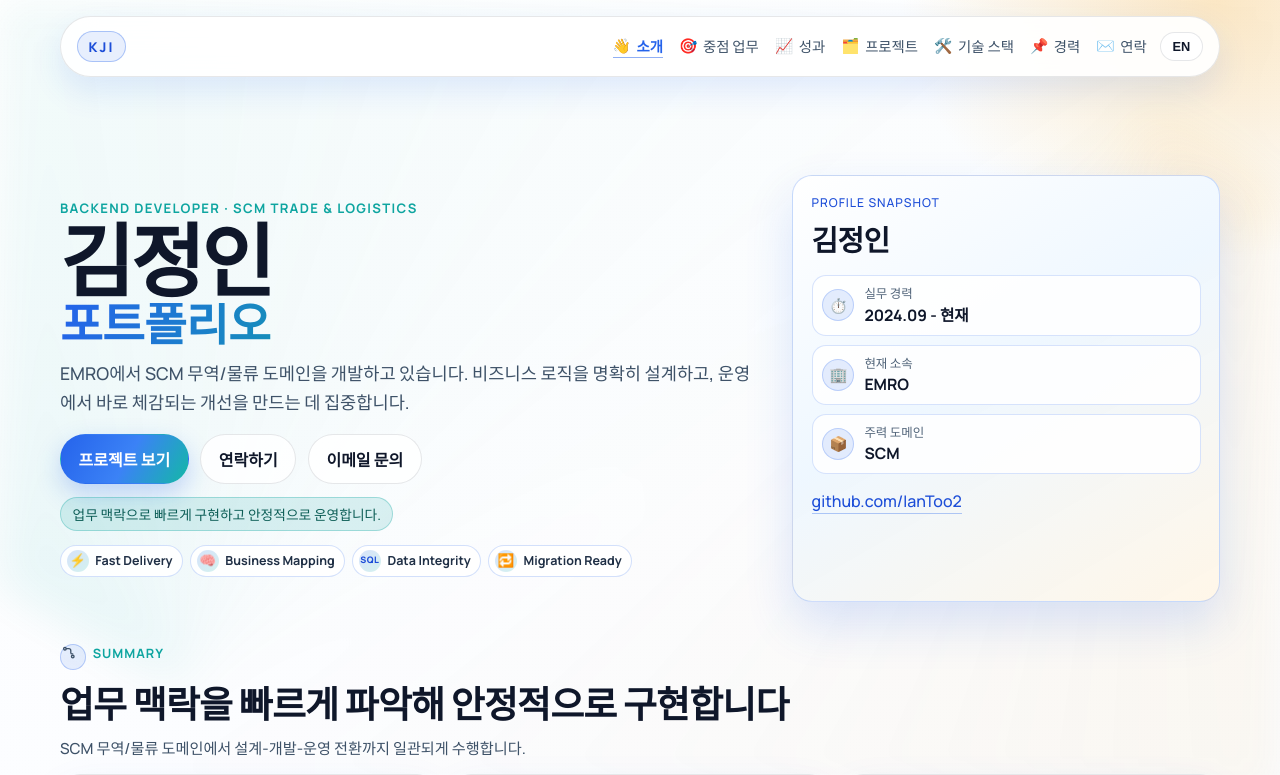
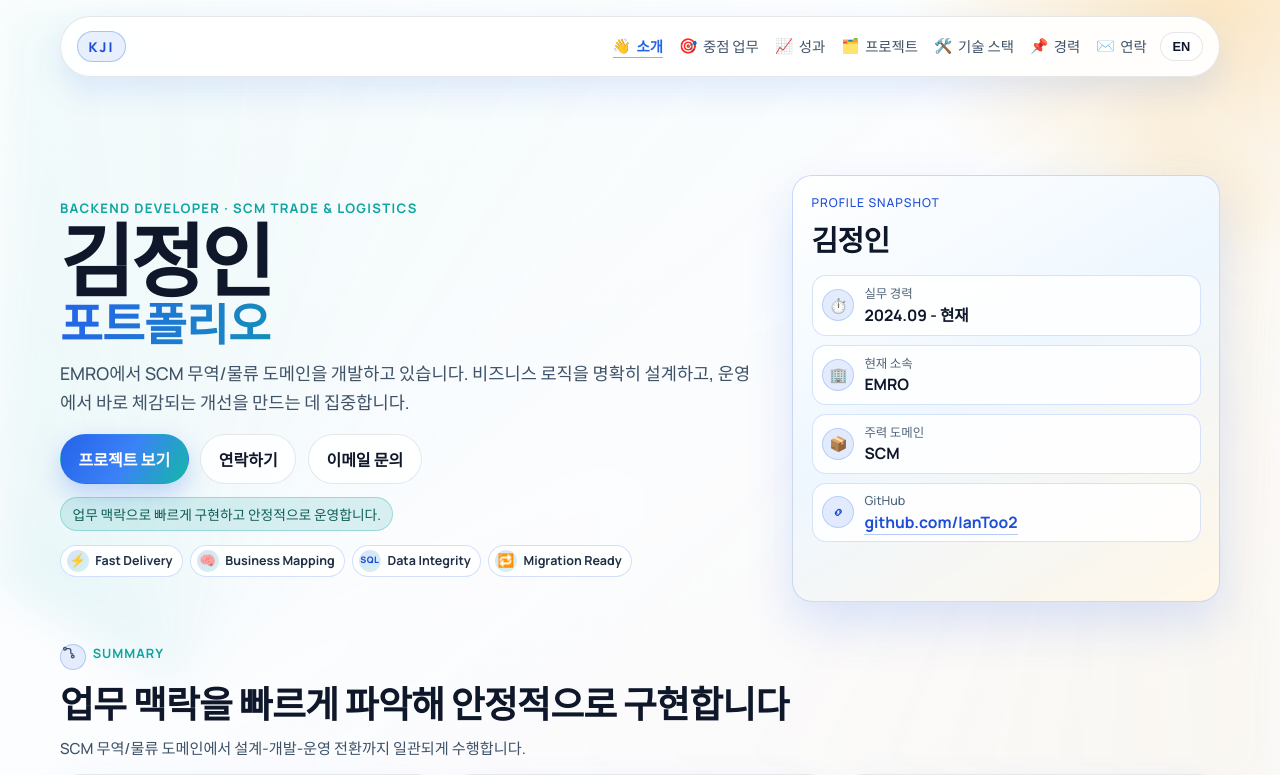
Before and after one commit to IanToo2/portfolio, a React (Vite) app: page / in a window 1280 px wide. Shown: the top 775 px of the page. Built offline with nearby package versions, Linux system fonts and the light colour scheme.

Commit message:
style: align hero snapshot github row with metric card style

```diff
--- a/src/App.jsx
+++ b/src/App.jsx
@@ -119,10 +119,18 @@ export default function App() {
                     </div>
                   </li>
                 ))}
+                <li>
+                  <span className="badge"><Icon type="link" /></span>
+                  <div>
+                    <p>GitHub</p>
+                    <strong>
+                      <a className="hero-panel-link" href={localizedProfile.github} target="_blank" rel="noreferrer">
+                        {localizedProfile.github.replace("https://", "")}
+                      </a>
+                    </strong>
+                  </div>
+                </li>
               </ul>
-              <a href={localizedProfile.github} target="_blank" rel="noreferrer">
-                {localizedProfile.github.replace("https://", "")}
-              </a>
             </aside>
           </div>
         </section>
--- a/src/styles/global.css
+++ b/src/styles/global.css
@@ -404,11 +404,17 @@ a {
   color: #0f172a;
 }
 
-.hero-panel a {
+.hero-panel-link {
   text-decoration: none;
   color: #1d4ed8;
   border-bottom: 1px solid rgba(37, 99, 235, 0.34);
   padding-bottom: 0.08rem;
+  transition: color 160ms ease, border-color 160ms ease;
+}
+
+.hero-panel-link:hover {
+  color: #1e40af;
+  border-color: rgba(30, 64, 175, 0.5);
 }
 
 .section {
```
